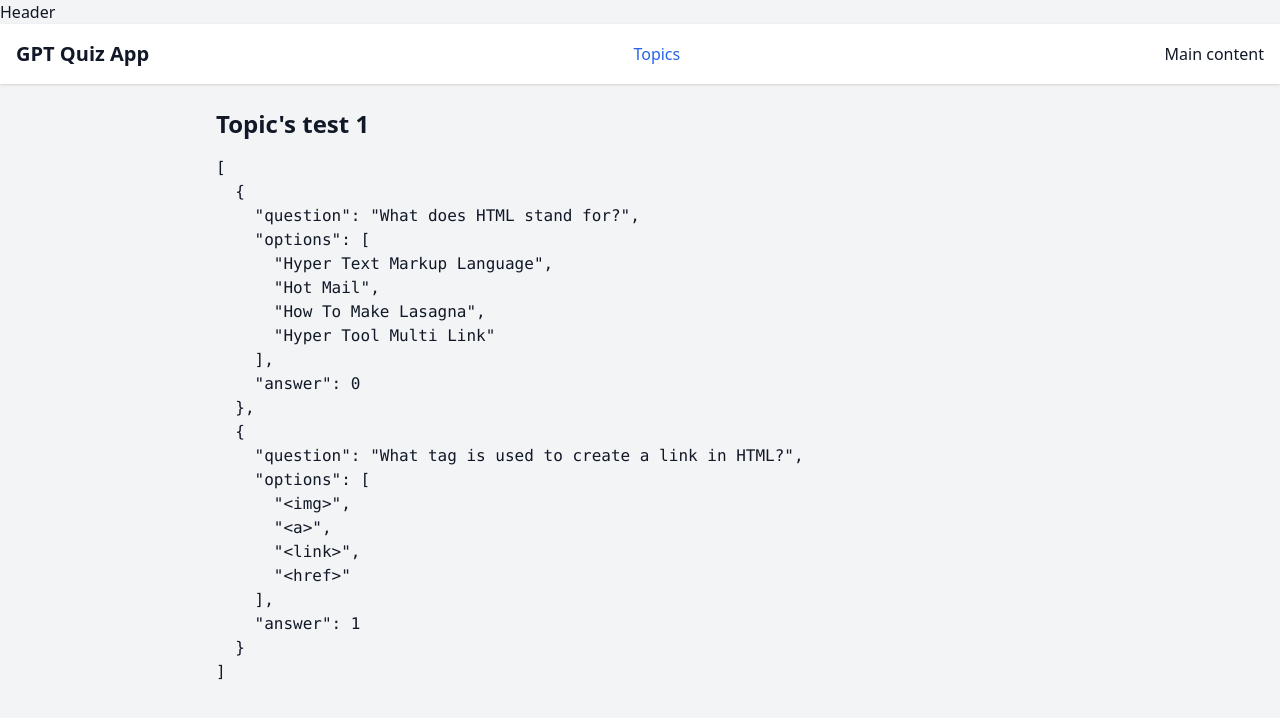
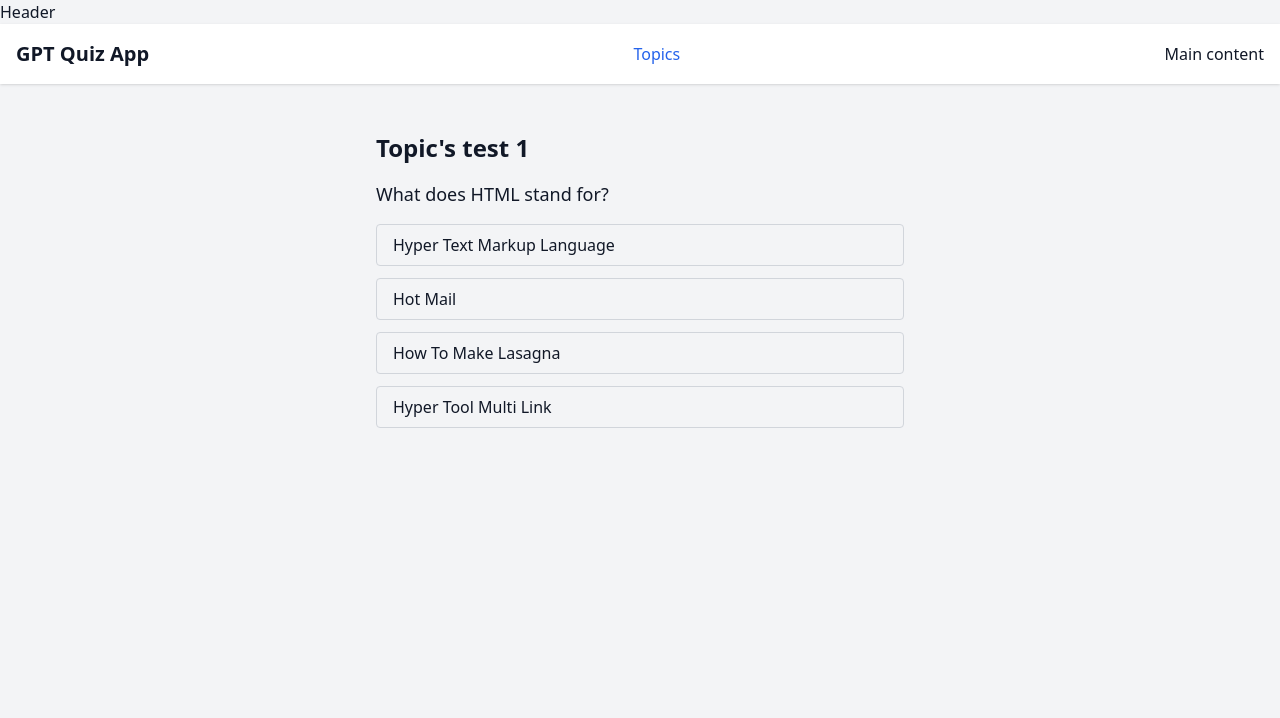
Before and after one commit to MargoTech/study-programming-with-me-app, a React (Vite) app: page /quiz/1 in a window 1280 px wide. Shown: the top 718 px of the page. Built offline with nearby package versions, Linux system fonts and the light colour scheme.

Commit message:
Working with Quiz.jsx. Adding css, buttons etc

```diff
--- a/src/pages/Quiz.jsx
+++ b/src/pages/Quiz.jsx
@@ -61,6 +61,10 @@ const Quiz = () => {
     }
   };
 
+  if (loading) {
+    return <p>Loading...</p>;
+  }
+
   if (showResult) {
     return (
       <div className="p-6 max-w-xl mx-auto text-center">
@@ -76,13 +80,37 @@ const Quiz = () => {
   const current = questions[currentIndex];
 
   return (
-    <div>
-      <h1 className="text-2xl font-bold mb-4 ">Topic's test {id}</h1>
+    <div className="p-6 max-w-xl mx-auto">
+      <h1 className="text-2xl font-bold mb-4 ">
+        Topic's test {id.toUpperCase()}
+      </h1>
+      <h2 className="text-lg font-medium mb-4">{current.question}</h2>
+      <div className="grid gap-3">
+        {current.options.map((option, index) => (
+          <button
+            key={index}
+            onClick={() => handleOptionClick(index)}
+            className={`px-4 py-2 rounded border text-left transition ${
+              selectedOption === index
+                ? index === current.answer
+                  ? "bg-green-300 border-green-500"
+                  : "bg-red-300 border-red-500"
+                : "hover:bg-blue-100 border-gray-300"
+            }`}
+            disabled={selectedOption !== null}
+          >
+            {option}
+          </button>
+        ))}
+      </div>
 
-      {loading ? (
-        <p>Download...</p>
-      ) : (
-        <pre>{JSON.stringify(questions, null, 2)}</pre>
+      {selectedOption !== null && (
+        <button
+          onClick={handleNext}
+          className="mt-6 bg-blue-600 text-white px-4 py-2 rounded"
+        >
+          {currentIndex + 1 < questions.length ? "Next" : "Show Result"}
+        </button>
       )}
     </div>
   );
```
